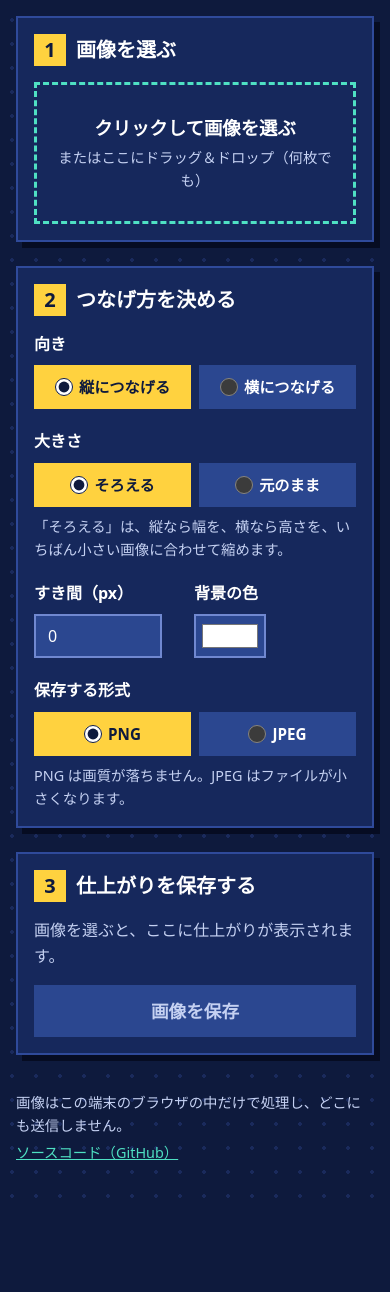
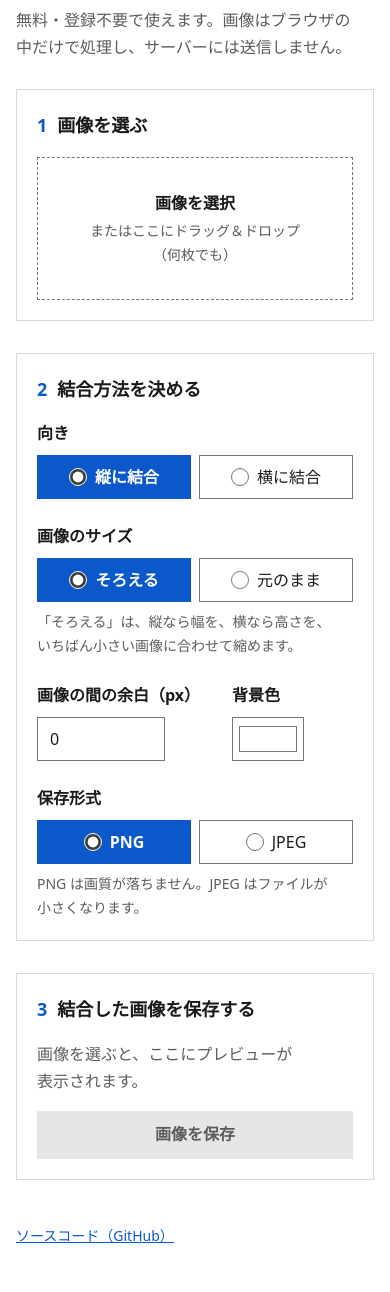
Before and after one commit to syugo1142/image-joiner, a website built with Vite: page index.html in a window 390 px wide. Shown: the part 136-1428 px from the top of the page. Before the commit the page ends 1344 px from the top, so only its background shows below. Built offline with nearby package versions, Linux system fonts and the light colour scheme.

Commit message:
白ベースのデザインにし、文言を似たツールに合わせる

```diff
--- a/index.html
+++ b/index.html
@@ -3,14 +3,15 @@
 <head>
   <meta charset="utf-8">
   <meta name="viewport" content="width=device-width, initial-scale=1">
-  <meta name="description" content="複数の画像を縦や横につなげて、1枚の画像にするWebアプリです。画像はブラウザの中だけで処理します。">
-  <title>画像結合ツール - 画像を縦や横につなげる</title>
+  <meta name="description" content="複数の画像を縦や横に結合して、1枚の画像にする無料のWebツールです。登録は不要で、画像はブラウザの中だけで処理し、サーバーには送信しません。">
+  <title>画像結合ツール｜複数の画像を縦・横に結合して1枚に</title>
   <link rel="icon" href="/favicon.svg" type="image/svg+xml">
 </head>
 <body>
   <header class="app-header">
     <h1>画像結合ツール</h1>
-    <p class="lead">画像を縦や横につなげて、1枚にまとめます。</p>
+    <p class="lead">複数の画像を縦や横に結合して、1枚の画像にします。</p>
+    <p class="lead">無料・登録不要で使えます。画像はブラウザの中だけで処理し、サーバーには送信しません。</p>
   </header>
 
   <main class="layout">
@@ -19,26 +20,26 @@
         <h2 id="images-heading"><span class="step" aria-hidden="true">1</span>画像を選ぶ</h2>
         <label class="drop-zone" id="drop-zone">
           <input type="file" id="file-input" class="visually-hidden" accept="image/*" multiple>
-          <span class="drop-main">クリックして画像を選ぶ</span>
+          <span class="drop-main">画像を選択</span>
           <span class="drop-sub">またはここにドラッグ＆ドロップ（何枚でも）</span>
         </label>
         <p class="message" id="message" role="status"></p>
-        <ol class="image-list" id="image-list" role="list" aria-label="選んだ画像（つなげる順）"></ol>
+        <ol class="image-list" id="image-list" role="list" aria-label="選んだ画像（結合する順）"></ol>
         <button type="button" class="text-button" id="clear-button" hidden>すべて外す</button>
       </section>
 
       <section class="card" aria-labelledby="settings-heading">
-        <h2 id="settings-heading"><span class="step" aria-hidden="true">2</span>つなげ方を決める</h2>
+        <h2 id="settings-heading"><span class="step" aria-hidden="true">2</span>結合方法を決める</h2>
         <form class="settings" id="settings-form">
           <fieldset>
             <legend>向き</legend>
             <div class="choices">
-              <label class="choice"><input type="radio" name="direction" value="vertical">縦につなげる</label>
-              <label class="choice"><input type="radio" name="direction" value="horizontal">横につなげる</label>
+              <label class="choice"><input type="radio" name="direction" value="vertical">縦に結合</label>
+              <label class="choice"><input type="radio" name="direction" value="horizontal">横に結合</label>
             </div>
           </fieldset>
           <fieldset>
-            <legend>大きさ</legend>
+            <legend>画像のサイズ</legend>
             <div class="choices">
               <label class="choice"><input type="radio" name="sizeMode" value="fit">そろえる</label>
               <label class="choice"><input type="radio" name="sizeMode" value="original">元のまま</label>
@@ -47,16 +48,16 @@
           </fieldset>
           <div class="field-row">
             <div class="field">
-              <label for="gap">すき間（px）</label>
+              <label for="gap">画像の間の余白（px）</label>
               <input type="number" id="gap" name="gap" min="0" max="500" step="1" inputmode="numeric">
             </div>
             <div class="field">
-              <label for="background">背景の色</label>
+              <label for="background">背景色</label>
               <input type="color" id="background" name="background">
             </div>
           </div>
           <fieldset>
-            <legend>保存する形式</legend>
+            <legend>保存形式</legend>
             <div class="choices">
               <label class="choice"><input type="radio" name="format" value="png">PNG</label>
               <label class="choice"><input type="radio" name="format" value="jpeg">JPEG</label>
@@ -68,10 +69,10 @@
     </div>
 
     <section class="card preview-card" aria-labelledby="preview-heading">
-      <h2 id="preview-heading"><span class="step" aria-hidden="true">3</span>仕上がりを保存する</h2>
+      <h2 id="preview-heading"><span class="step" aria-hidden="true">3</span>結合した画像を保存する</h2>
       <p class="preview-note" id="preview-note"></p>
       <div class="preview-frame" id="preview-frame" hidden>
-        <canvas class="preview" id="preview" role="img" aria-label="仕上がりのプレビュー"></canvas>
+        <canvas class="preview" id="preview" role="img" aria-label="結合した画像のプレビュー"></canvas>
       </div>
       <p class="output-size" id="output-size"></p>
       <button type="button" class="primary-button" id="download-button" disabled>画像を保存</button>
@@ -80,7 +81,6 @@
   </main>
 
   <footer class="app-footer">
-    <p>画像はこの端末のブラウザの中だけで処理し、どこにも送信しません。</p>
     <p><a href="https://github.com/syugo1142/image-joiner">ソースコード（GitHub）</a></p>
   </footer>
 
--- a/src/app.ts
+++ b/src/app.ts
@@ -10,7 +10,7 @@ import { byId, formatNumber } from './util.ts';
 
 type App = {
   images: JoinImage[]; // 選んだ画像（並べた順）
-  settings: Settings; // つなげ方の設定
+  settings: Settings; // 結合方法の設定
   previewReady: boolean; // プレビューが描けていて、保存できる状態か
   dom: AppElements;
 };
@@ -19,7 +19,7 @@ type App = {
 type AppElements = ReturnType<typeof findElements>;
 
 // 大きすぎて作れないときに、どうすればよいかを添える文
-const TOO_LARGE_HINT = '画像の数を減らすか、大きさを「そろえる」にしてみてください。';
+const TOO_LARGE_HINT = '画像の数を減らすか、画像のサイズを「そろえる」にしてみてください。';
 
 export function initApp(): void {
   const app: App = {
@@ -139,24 +139,24 @@ function update(app: App): void {
 
 function renderPreview(app: App): void {
   if (app.images.length === 0) {
-    showPreviewNote(app, '画像を選ぶと、ここに仕上がりが表示されます。');
+    showPreviewNote(app, '画像を選ぶと、ここにプレビューが表示されます。');
     return;
   }
 
   const layout = calculateLayout(app.images, app.settings);
   const sizeText = `${formatNumber(layout.width)} × ${formatNumber(layout.height)} px`;
   if (isTooLarge(layout.width, layout.height)) {
-    showPreviewNote(app, `仕上がりが ${sizeText} になり、大きすぎて作れません。${TOO_LARGE_HINT}`);
+    showPreviewNote(app, `結合後のサイズが ${sizeText} になり、大きすぎて作れません。${TOO_LARGE_HINT}`);
     return;
   }
   if (!drawJoinedImage(app.dom.canvas, app.images, layout, app.settings.background)) {
-    showPreviewNote(app, `仕上がりが ${sizeText} になり、この端末では大きすぎて作れません。${TOO_LARGE_HINT}`);
+    showPreviewNote(app, `結合後のサイズが ${sizeText} になり、この端末では大きすぎて作れません。${TOO_LARGE_HINT}`);
     return;
   }
 
   app.dom.previewNote.hidden = true;
   app.dom.previewFrame.hidden = false;
-  app.dom.outputSize.textContent = `仕上がりの大きさ: ${sizeText}`;
+  app.dom.outputSize.textContent = `結合後のサイズ: ${sizeText}`;
   app.dom.downloadButton.disabled = false;
   app.previewReady = true;
 }
--- a/src/style.css
+++ b/src/style.css
@@ -1,22 +1,20 @@
-/* 紺色ベースに白い文字の、ポップなテーマ。色は黄・ピンク・ミントの3色を、役割を決めて使う */
+/* 白ベースのシンプルなテーマ。色は白・黒・灰色を土台にし、目立たせる色は青の1色だけにする。
+   段は細い灰色の枠で囲み、角は丸めず、影も付けない */
 :root {
-  /* ブラウザの入力欄やスクロールバーも暗い色で表示させる */
-  color-scheme: dark;
-  /* 文字と背景のコントラスト比は、どの組み合わせも 4.5 以上にしている */
-  --bg: #0e1a3d; /* ページの背景 */
-  --dot: #1a2a5c; /* 背景の水玉 */
-  --card: #16285c; /* カード */
-  --line: #2f4a9a; /* カードの枠 */
-  --tile: #1f3673; /* 一覧の行 */
-  --field: #2b4790; /* 入力欄・ボタン。まわりより明るくする */
-  --field-border: #7088d0; /* 入力欄の枠 */
-  --shadow: #060c22; /* カードの、ずらした影 */
-  --text: #ffffff;
-  --muted: #c5d1f2; /* 説明などの薄い文字 */
-  --yellow: #ffd23f; /* いちばん目立たせたいもの（保存ボタン・番号・選んでいる項目） */
-  --pink: #ff7eb3; /* フォーカスの枠・ドラッグ中の目印・保存ボタンの影 */
-  --mint: #4fe0c3; /* 画像を落とす枠・仕上がりの大きさ・リンク */
-  --on-color: #0e1a3d; /* 黄色の上に載せる文字 */
+  /* ブラウザの入力欄やスクロールバーも明るい色で表示させる */
+  color-scheme: light;
+  /* 文字と背景のコントラスト比は 4.5 以上、入力欄・ボタン・選択肢の枠は 3 以上にしている。色を変えたら計算し直す */
+  --bg: #ffffff; /* ページ・カード・入力欄の背景 */
+  --text: #1a1a1a;
+  --muted: #5c5c5c; /* 説明などの薄い文字 */
+  --line: #d9d9d9; /* カードの枠・一覧の区切りの線 */
+  --control-border: #767676; /* 入力欄・ボタン・選択肢・画像を落とす枠 */
+  --accent: #0a58ca; /* 青。保存ボタン・選んでいる選択肢・リンク・フォーカスの枠・見出しの番号にだけ使う */
+  --accent-hover: #0847a3; /* 保存ボタンにマウスを載せたときの青 */
+  --on-accent: #ffffff; /* 青の上に載せる文字 */
+  --hover-bg: #f2f5fa; /* ボタン・選択肢・画像を落とす枠にマウスを載せたとき */
+  --sunken: #f2f2f2; /* プレビューと一覧の小さな画像の下地（白い画像でも、どこまでが画像か分かるように） */
+  --disabled-bg: #e6e6e6; /* 押せないときの保存ボタン */
 }
 
 *,
@@ -34,21 +32,23 @@ body {
   margin: 0;
   /* Windows の游ゴシックは線が細く薄く見えるので、メイリオを先にする（Mac などはヒラギノ） */
   font-family: "Meiryo", "Hiragino Sans", system-ui, sans-serif;
+  font-size: 16px;
+  /* 行の高さは文字の 1.7 倍（デジタル庁のデザインシステムの「本文は文字の 150% 以上」を満たす） */
+  line-height: 1.7;
+  /* 日本語の文を、文節の切れ目で折り返す（「合わ / せて」のように言葉の途中で切れないように）。
+     対応しているのは Chrome・Edge で、ほかのブラウザでは今までどおりに折り返す */
+  word-break: auto-phrase;
   color: var(--text);
-  line-height: 1.6;
-  background-color: var(--bg);
-  /* 水玉の模様。小さな丸を 24px ごとに並べる */
-  background-image: radial-gradient(var(--dot) 2px, transparent 2px);
-  background-size: 24px 24px;
+  background: var(--bg);
 }
 
 a {
-  color: var(--mint);
+  color: var(--accent);
 }
 
-/* キーボードで操作しているときのフォーカスの枠。消さずに、目立つ色にする */
+/* キーボードで操作しているときのフォーカスの枠。消さずに、青ではっきり示す */
 :focus-visible {
-  outline: 3px solid var(--pink);
+  outline: 2px solid var(--accent);
   outline-offset: 2px;
 }
 
@@ -69,29 +69,18 @@ a {
 .app-header {
   max-width: 1100px;
   margin: 0 auto;
-  padding: 32px 16px 24px;
+  padding: 40px 16px 28px;
 }
 
 .app-header h1 {
   margin: 0;
-  font-size: clamp(2rem, 7vw, 3rem);
-  font-weight: 800;
-  line-height: 1.2;
-  letter-spacing: 0.02em;
-}
-
-/* タイトルの下に、黄・ピンク・ミントの3色の線を引く */
-.app-header h1::after {
-  content: "";
-  display: block;
-  width: 120px;
-  height: 8px;
-  margin-top: 12px;
-  background: linear-gradient(90deg, var(--yellow) 0 33.3%, var(--pink) 33.3% 66.6%, var(--mint) 66.6%);
+  font-size: 1.75rem;
+  font-weight: 700;
+  line-height: 1.3;
 }
 
 .lead {
-  margin: 12px 0 0;
+  margin: 6px 0 0;
   color: var(--muted);
 }
 
@@ -100,7 +89,7 @@ a {
   margin: 0 auto;
   padding: 0 16px 40px;
   color: var(--muted);
-  font-size: 0.9rem;
+  font-size: 0.875rem;
 }
 
 .app-footer p {
@@ -111,21 +100,22 @@ a {
 /* スマホでは1列。広い画面では、左に「選ぶ・設定」、右に「プレビュー」の2列にする */
 .layout {
   display: grid;
-  gap: 24px;
+  gap: 32px;
   max-width: 1100px;
   margin: 0 auto;
-  padding: 0 16px 32px;
+  padding: 0 16px 40px;
 }
 
 .column {
   display: grid;
-  gap: 24px;
+  gap: 32px;
   align-content: start;
 }
 
 @media (min-width: 880px) {
   .layout {
     grid-template-columns: minmax(0, 1fr) minmax(0, 1fr);
+    gap: 40px;
     align-items: start;
   }
 
@@ -137,37 +127,30 @@ a {
 }
 
 /* ---------- カード ---------- */
-/* 太い枠と、ずらした影で、シールを貼ったような見た目にする。角は丸めない（どの部品も同じ） */
+/* 3つの段を、細い灰色の枠で囲む。角は丸めず、影も付けない（どの部品も同じ） */
 .card {
-  padding: 16px;
-  background: var(--card);
-  border: 2px solid var(--line);
-  box-shadow: 6px 6px 0 var(--shadow);
+  padding: 20px;
+  border: 1px solid var(--line);
 }
 
 .card h2 {
   display: flex;
-  align-items: center;
+  align-items: baseline;
   gap: 10px;
   margin: 0 0 16px;
-  font-size: 1.25rem;
+  font-size: 1.125rem;
+  font-weight: 700;
 }
 
-/* 見出しの番号。黄色の四角に紺の数字 */
+/* 見出しの番号。青い数字だけで示す */
 .step {
-  display: inline-grid;
-  place-items: center;
-  width: 32px;
-  height: 32px;
-  background: var(--yellow);
-  color: var(--on-color);
-  font-weight: 800;
+  color: var(--accent);
 }
 
 .hint {
   margin: 8px 0 0;
   color: var(--muted);
-  font-size: 0.9rem;
+  font-size: 0.875rem;
 }
 
 /* ---------- ボタン ---------- */
@@ -190,107 +173,84 @@ button:disabled {
   min-width: 40px;
   min-height: 40px;
   padding: 0 10px;
-  border: 2px solid transparent;
-  background: var(--field);
+  border: 1px solid var(--control-border);
+  background: var(--bg);
   color: var(--text);
-  font-weight: 700;
 }
 
 .small-button:hover:not(:disabled) {
-  border-color: var(--mint);
+  background: var(--hover-bg);
 }
 
+/* 押せないボタンは薄くする（押せないボタンは、コントラスト比の決まりの対象外） */
 .small-button:disabled {
-  opacity: 0.4;
+  opacity: 0.35;
 }
 
 .text-button {
   margin-top: 12px;
-  padding: 8px 4px;
+  padding: 8px 0;
   border: 0;
   background: none;
-  color: var(--mint);
-  font-weight: 700;
+  color: var(--accent);
   text-decoration: underline;
 }
 
-/* 保存ボタン。黄色に、ピンクのずらした影。押すと影の方へ沈む */
+/* 保存ボタン。いちばん押してほしいボタンなので、青く塗る */
 .primary-button {
   display: block;
   width: 100%;
-  min-height: 52px;
+  min-height: 48px;
   margin-top: 16px;
-  border: 2px solid var(--on-color);
-  background: var(--yellow);
-  color: var(--on-color);
-  font-size: 1.1rem;
-  font-weight: 800;
-  box-shadow: 4px 4px 0 var(--pink);
-  transition: transform 0.1s, box-shadow 0.1s;
+  border: 0;
+  background: var(--accent);
+  color: var(--on-accent);
+  font-size: 1rem;
+  font-weight: 700;
 }
 
 .primary-button:hover:not(:disabled) {
-  transform: translate(-2px, -2px);
-  box-shadow: 6px 6px 0 var(--pink);
-}
-
-.primary-button:active:not(:disabled) {
-  transform: translate(2px, 2px);
-  box-shadow: 2px 2px 0 var(--pink);
+  background: var(--accent-hover);
 }
 
 .primary-button:disabled {
-  border-color: transparent;
-  background: var(--field);
+  background: var(--disabled-bg);
   color: var(--muted);
-  box-shadow: none;
-}
-
-/* 動きを減らす設定にしている人には、ボタンを動かさない */
-@media (prefers-reduced-motion: reduce) {
-  .primary-button {
-    transition: none;
-  }
-
-  .primary-button:hover:not(:disabled),
-  .primary-button:active:not(:disabled) {
-    transform: none;
-  }
 }
 
 /* ---------- 1. 画像を選ぶ ---------- */
 .drop-zone {
   display: grid;
-  gap: 4px;
+  gap: 2px;
   place-items: center;
-  padding: 28px 16px;
-  border: 3px dashed var(--mint);
+  padding: 32px 16px;
+  border: 1px dashed var(--control-border);
+  background: var(--bg);
   text-align: center;
   cursor: pointer;
 }
 
-/* マウスを載せたときと、ファイルをドラッグしているときは、ピンクにして「ここに落とせる」と示す */
+/* マウスを載せたときと、ファイルをドラッグしているときは、青い実線にして「ここに落とせる」と示す */
 .drop-zone:hover,
 .drop-zone.is-dragging {
   border-style: solid;
-  border-color: var(--pink);
-  background: var(--tile);
+  border-color: var(--accent);
+  background: var(--hover-bg);
 }
 
 /* 中の見えないファイル選択の欄に、キーボードでフォーカスが来たら、枠ごと目立たせる */
 .drop-zone:has(:focus-visible) {
-  outline: 3px solid var(--pink);
+  outline: 2px solid var(--accent);
   outline-offset: 2px;
 }
 
 .drop-main {
-  font-size: 1.15rem;
   font-weight: 700;
 }
 
 .drop-sub {
   color: var(--muted);
-  font-size: 0.9rem;
+  font-size: 0.875rem;
 }
 
 .message {
@@ -302,53 +262,48 @@ button:disabled {
   margin: 0;
 }
 
-/* 一覧。番号は CSS の counter で数え、黄色の小さな四角で示す */
+/* 一覧。色の付いた箱を並べずに、線で区切る（箱の中に箱を作らない）。番号は CSS の counter で数える */
 .image-list {
-  display: grid;
-  gap: 8px;
-  margin: 16px 0 0;
+  margin: 12px 0 0;
   padding: 0;
   list-style: none;
   counter-reset: image;
+  border-top: 1px solid var(--line);
 }
 
 .image-list:empty {
   margin: 0;
+  border-top: 0;
 }
 
 .image-item {
   display: grid;
   grid-template-columns: auto 56px minmax(0, 1fr);
   align-items: center;
-  gap: 10px;
-  padding: 8px;
-  background: var(--tile);
+  gap: 12px;
+  padding: 12px 0;
+  border-bottom: 1px solid var(--line);
   counter-increment: image;
 }
 
 .image-item::before {
   content: counter(image);
-  display: grid;
-  place-items: center;
-  min-width: 24px;
-  height: 24px;
-  padding: 0 4px;
-  background: var(--yellow);
-  color: var(--on-color);
-  font-size: 0.8rem;
-  font-weight: 800;
+  min-width: 1.25em;
+  color: var(--muted);
+  font-weight: 700;
+  text-align: right;
 }
 
 .thumb {
   width: 56px;
   height: 56px;
-  background: var(--bg);
+  background: var(--sunken);
   object-fit: contain;
 }
 
 .image-body {
   display: grid;
-  gap: 4px;
+  gap: 2px;
   min-width: 0;
 }
 
@@ -371,7 +326,7 @@ button:disabled {
 
 .image-size {
   color: var(--muted);
-  font-size: 0.85rem;
+  font-size: 0.875rem;
 }
 
 .image-buttons {
@@ -382,7 +337,7 @@ button:disabled {
 /* ---------- 2. つなげ方を決める ---------- */
 .settings {
   display: grid;
-  gap: 20px;
+  gap: 24px;
 }
 
 fieldset {
@@ -406,45 +361,45 @@ legend,
   gap: 8px;
 }
 
-/* ラジオボタンの選択肢。選んでいるものは黄色にする（丸の印も残すので、色だけで伝えることにはならない） */
 .choice {
   display: flex;
   align-items: center;
   justify-content: center;
-  gap: 6px;
+  gap: 8px;
   min-height: 44px;
   padding: 0 8px;
-  border: 2px solid transparent;
-  background: var(--field);
-  font-size: 0.95rem;
-  font-weight: 700;
+  border: 1px solid var(--control-border);
+  background: var(--bg);
   cursor: pointer;
 }
 
 .choice:hover {
-  border-color: var(--mint);
+  background: var(--hover-bg);
 }
 
 .choice input {
   width: 18px;
   height: 18px;
   margin: 0;
-  accent-color: var(--yellow);
+  accent-color: var(--accent);
 }
 
+/* 選んでいる選択肢は青く塗る（丸の印も残すので、色だけで伝えることにはならない） */
 .choice:has(input:checked) {
-  background: var(--yellow);
-  color: var(--on-color);
+  border-color: var(--accent);
+  background: var(--accent);
+  color: var(--on-accent);
+  font-weight: 700;
 }
 
 .choice:has(input:checked) input {
-  accent-color: var(--on-color);
+  accent-color: var(--on-accent);
 }
 
 .field-row {
   display: flex;
   flex-wrap: wrap;
-  gap: 20px 32px;
+  gap: 24px 32px;
 }
 
 .field {
@@ -454,8 +409,8 @@ legend,
 
 .field input {
   min-height: 44px;
-  border: 2px solid var(--field-border);
-  background: var(--field);
+  border: 1px solid var(--control-border);
+  background: var(--bg);
   color: var(--text);
   font: inherit;
 }
@@ -477,9 +432,10 @@ legend,
   color: var(--muted);
 }
 
+/* プレビューの下地は薄い灰色にして、白い画像でも、どこまでが仕上がりか分かるようにする */
 .preview-frame {
-  padding: 12px;
-  background: var(--bg);
+  padding: 16px;
+  background: var(--sunken);
 }
 
 /* 縦横の比を保ったまま、枠の幅と画面の高さの 60% に収まるように縮めて見せる（保存するのは元の大きさ） */
@@ -492,7 +448,6 @@ legend,
 
 .output-size {
   margin: 12px 0 0;
-  color: var(--mint);
   font-weight: 700;
 }
 
@@ -503,7 +458,7 @@ legend,
 .save-message {
   margin: 12px 0 0;
   color: var(--muted);
-  font-size: 0.9rem;
+  font-size: 0.875rem;
   overflow-wrap: anywhere;
 }
 
```
Also changed, not shown: README.md, docs/screenshot.png, public/favicon.svg.
